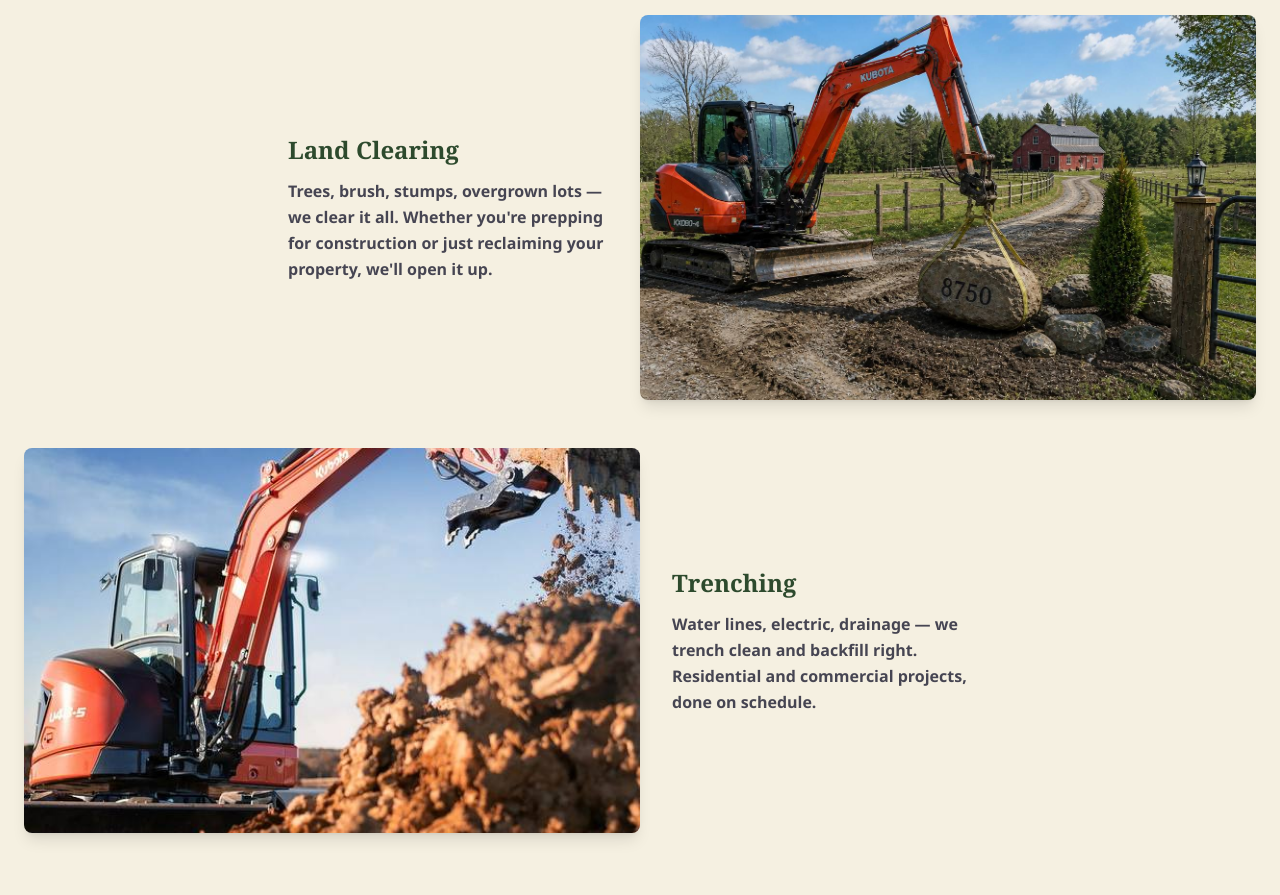
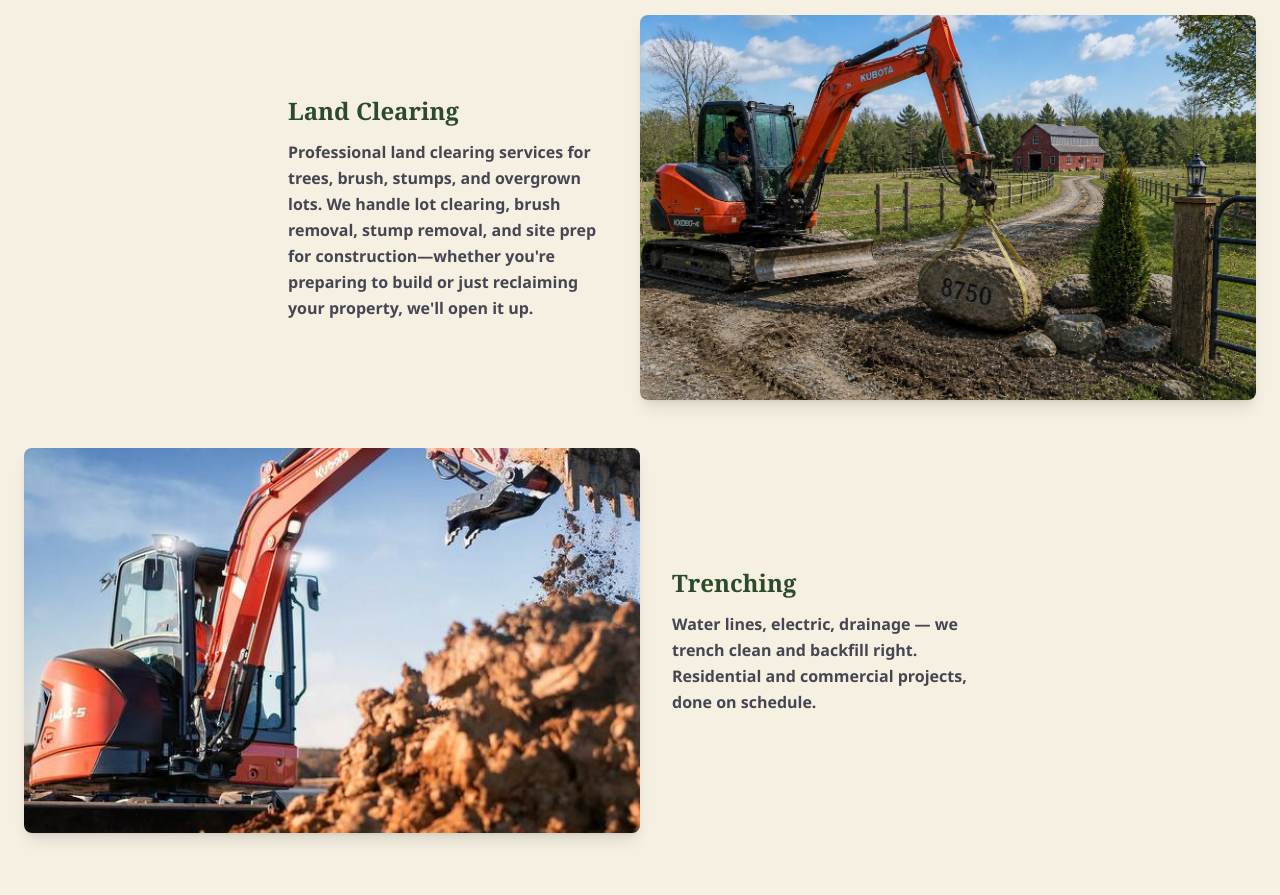
Before and after one commit to Sherryfarmshop/great-lakes-excavating, a Next.js app: page / in a window 1280 px wide. Shown: the part 2340-3235 px from the top of the page. Built offline with nearby package versions, Linux system fonts and the light colour scheme.

Commit message:
Update land clearing description

```diff
--- a/src/components/Services.tsx
+++ b/src/components/Services.tsx
@@ -18,7 +18,7 @@ const primaryServices = [
   },
   {
     title: 'Land Clearing',
-    desc: 'Trees, brush, stumps, overgrown lots — we clear it all. Whether you\'re prepping for construction or just reclaiming your property, we\'ll open it up.',
+    desc: 'Professional land clearing services for trees, brush, stumps, and overgrown lots. We handle lot clearing, brush removal, stump removal, and site prep for construction—whether you\'re preparing to build or just reclaiming your property, we\'ll open it up.',
     img: '/images/gallery-2.jpg',
   },
   {
```
